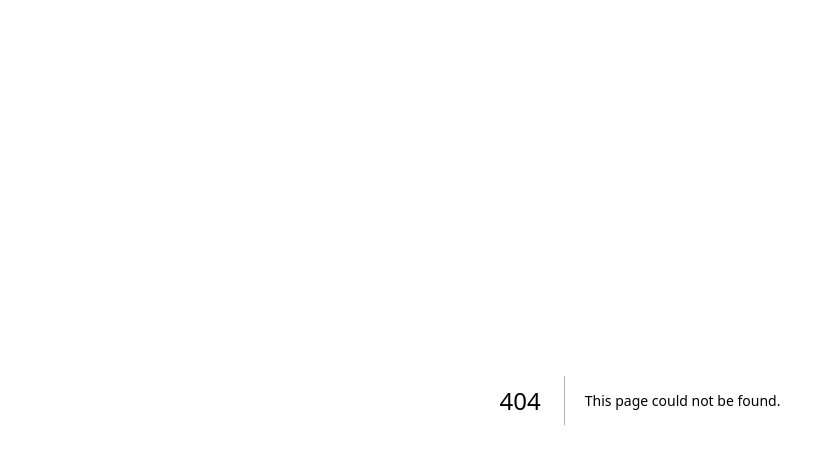
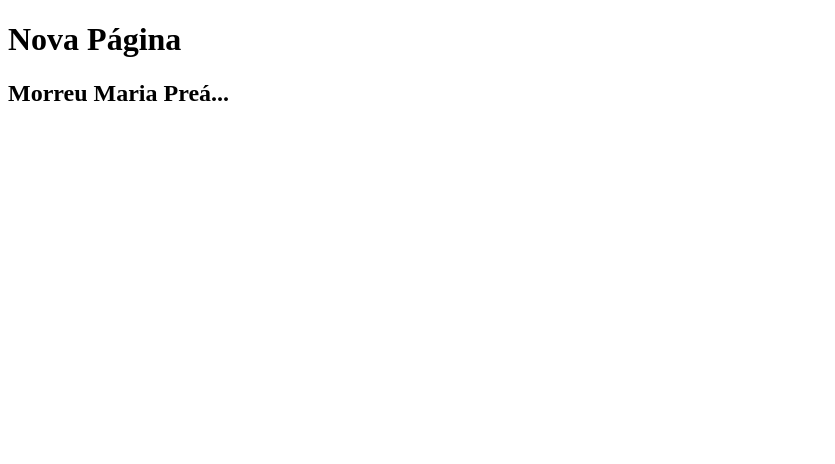
Before and after one commit to BrenoPorfirio/Pwebsite, a Next.js app: page /recipe13/newPage in a window 1280 px wide. Before the commit this address had no page. Shown: the top 464 px of the page, without its empty margins (0-835 px from the left). Built offline with nearby package versions, Linux system fonts and the light colour scheme.

Commit message:
add recipe 13

```diff
--- a/pages/index.js
+++ b/pages/index.js
@@ -9,7 +9,7 @@ export default function Home() {
           </a>
         </li>
         <li>
-          <a href="" target="_blank">
+          <a href="/recipe13/newPage" target="_blank">
             Receita 13
           </a>
         </li>
--- /dev/null
+++ b/pages/recipe13/newPage.js
@@ -0,0 +1,12 @@
+export default function Principal() {
+    return (
+        <div>
+            <h1>Nova Página</h1>
+            <MariaPrea mariaPrea="Morreu Maria Preá..." />
+        </div>
+    )
+}
+
+export function MariaPrea(props) {
+    return <h2>{props.mariaPrea}</h2>
+}
```
Also changed, not shown: pages/recipe13/content.js (added, +10 -0 lines).
